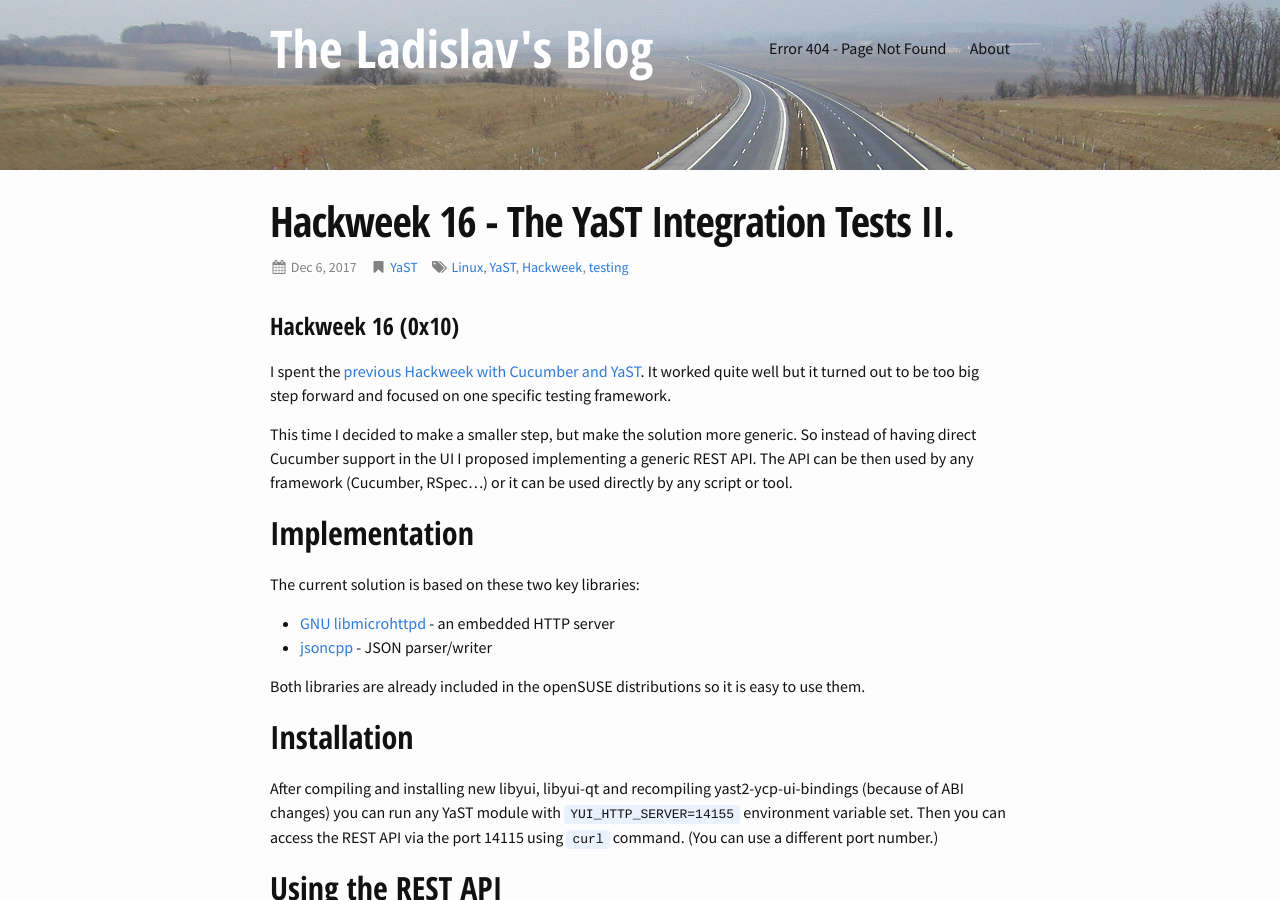
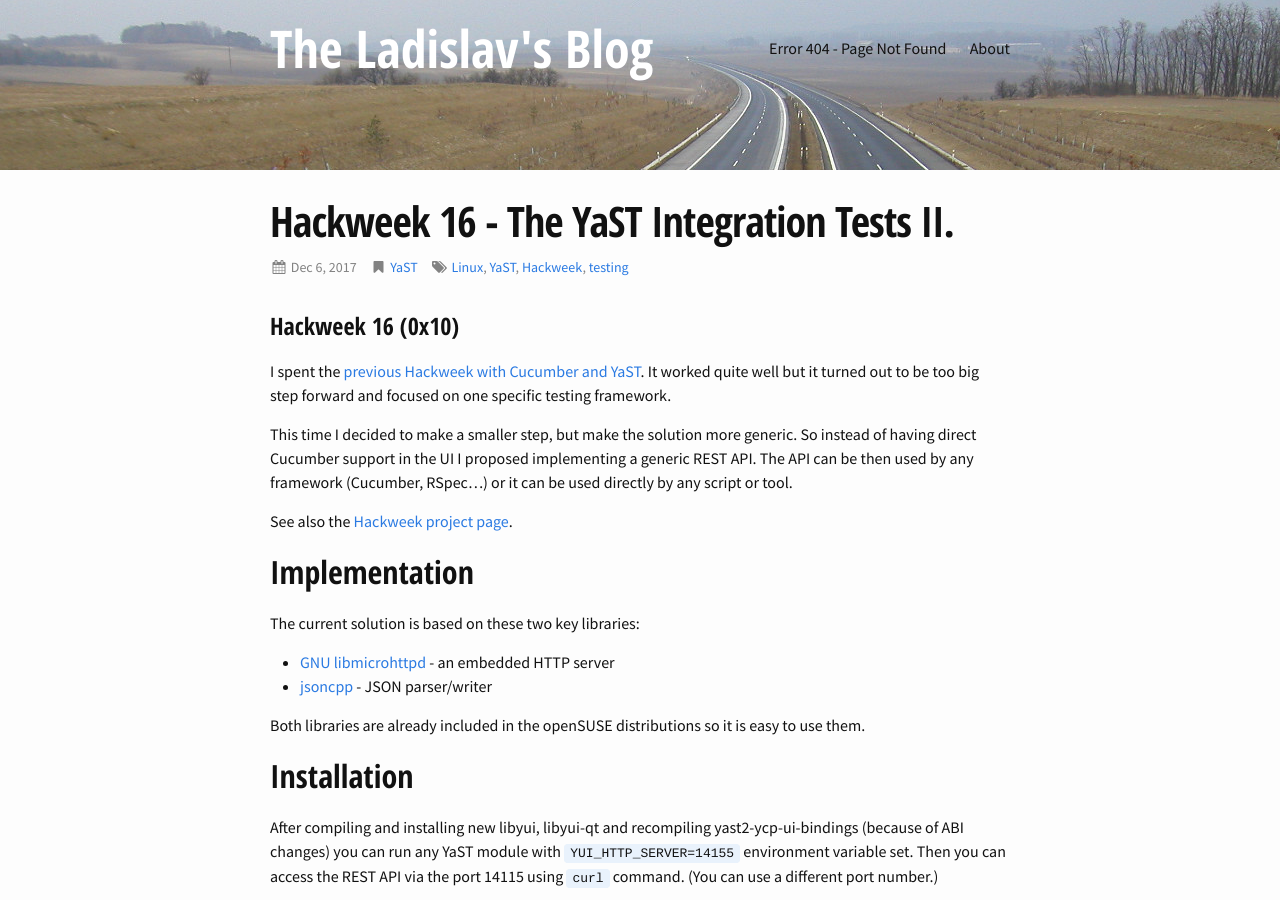
Before and after one commit to lslezak/blog, a Jekyll site: the page built from _posts/2017-12-06-hackweek-16-yast-ui-rest-api.md, in a window 1280 px wide and 900 px high. Built offline with Jekyll 4.4.1, drawn with Linux system fonts in a browser that asks for light colours; nearby versions of some CDN libraries.

Commit message:
Added HW project link

```diff
--- a/_posts/2017-12-06-hackweek-16-yast-ui-rest-api.md
+++ b/_posts/2017-12-06-hackweek-16-yast-ui-rest-api.md
@@ -18,6 +18,9 @@ This time I decided to make a smaller step, but make the solution more generic.
 So instead of having direct Cucumber support in the UI I proposed implementing
 a generic REST API. The API can be then used by any framework (Cucumber, RSpec...)
 or it can be used directly by any script or tool.
+
+See also the [Hackweek project page](
+https://hackweek.suse.com/16/projects/controlling-and-testing-the-yast-ui-remotely-for-integration-tests-openqa).
 
 ## Implementation
 
```
